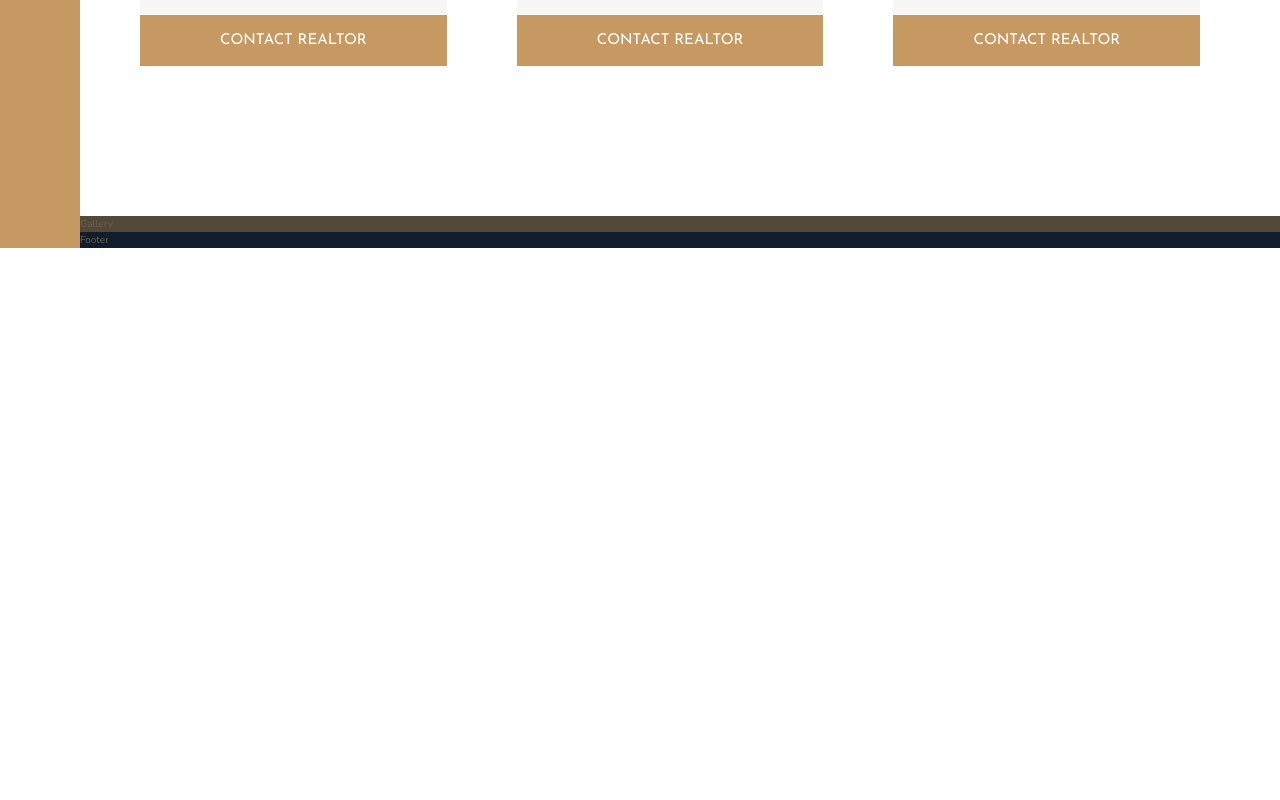
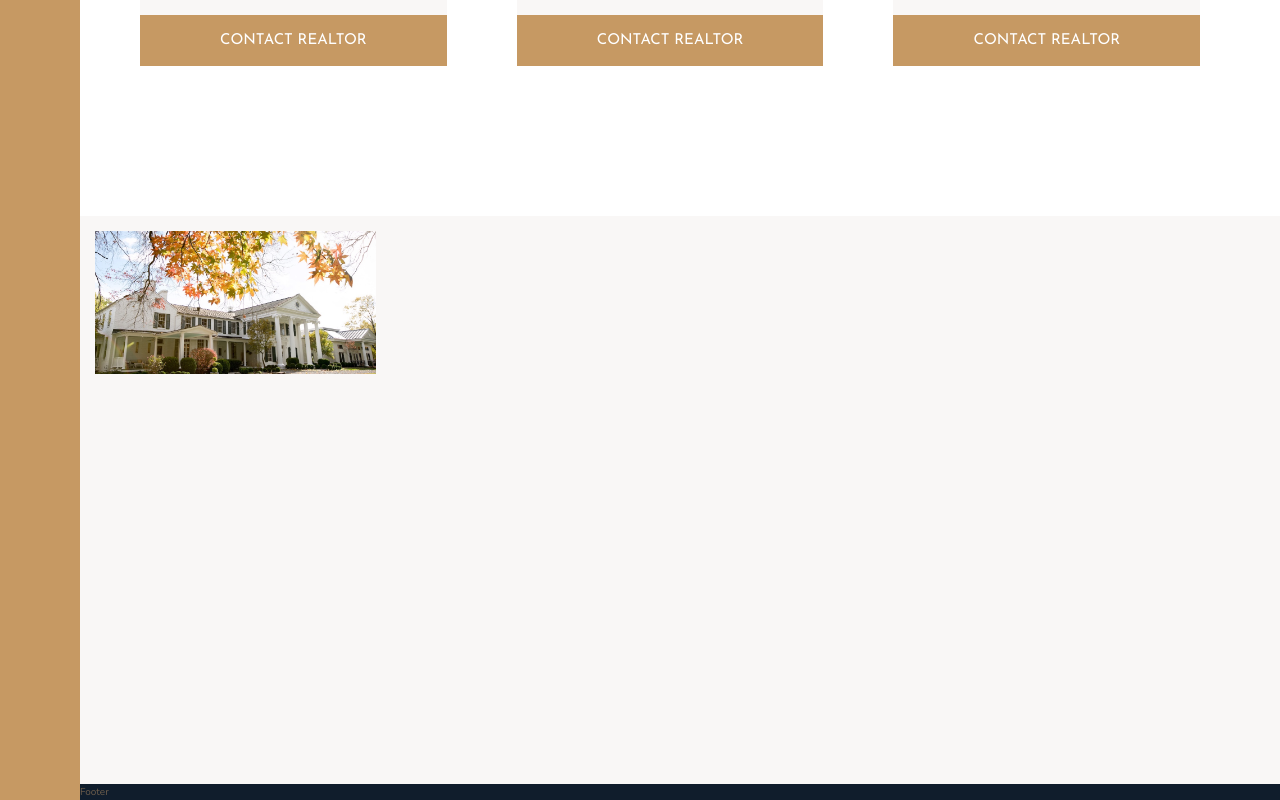
Before and after one commit to DevJBlack/Nexter-react, a React (Create React App) app: page / in a window 1280 px wide. Shown: the part 2902-3702 px from the top of the page. Before the commit the page ends 3150 px from the top, so only its background shows below. Built offline with nearby package versions, Linux system fonts and the light colour scheme.

Commit message:
started gallary

```diff
--- a/src/Components/Application/Gallery.js
+++ b/src/Components/Application/Gallery.js
@@ -1,9 +1,27 @@
 import React from 'react'
+import gal1 from '../Img/gal-1.jpeg'
+import gal2 from '../Img/gal-2.jpeg'
+import gal3 from '../Img/gal-3.jpeg'
+import gal4 from '../Img/gal-4.jpeg'
+import gal5 from '../Img/gal-5.jpeg'
+import gal6 from '../Img/gal-6.jpeg'
+import gal7 from '../Img/gal-7.jpeg'
+import gal8 from '../Img/gal-8.jpeg'
+import gal9 from '../Img/gal-9.jpeg'
+import gal10 from '../Img/gal-10.jpeg'
+import gal11 from '../Img/gal-11.jpeg'
+import gal12 from '../Img/gal-12.jpeg'
+import gal13 from '../Img/gal-13.jpeg'
+import gal14 from '../Img/gal-14.jpeg'
 
 const Gallery = () => {
   return (
     <section className="gallery">
-      Gallery
+      <figure className="gallery__item gallery__item--1">
+        <img src={gal1} alt="Gal 1" className="gallery__img"/>
+      </figure>
+
+
     </section>
   )
 }
--- a/src/Components/sass/base/_gallery.scss
+++ b/src/Components/sass/base/_gallery.scss
@@ -1,4 +1,25 @@
 .gallery {
-  background-color: $color-grey-dark-1;
+  background-color: $color-grey-light-1;
   grid-column: full-start / full-end;
+
+  display: grid;
+  grid-template-columns: repeat(8, 1fr);
+  grid-template-rows: repeat(7, 5vw);
+  grid-gap: 1.5rem;
+  padding: 1.5rem;
+
+  &__item {
+    &--1 {
+      grid-row: 1 / span 2;
+      grid-column: 1 / span 2;
+    }
+  }
+
+  &__img{
+    width: 100%;
+    height: 100%;
+    object-fit: cover;
+    display: block;
+  }
+
 }
```
